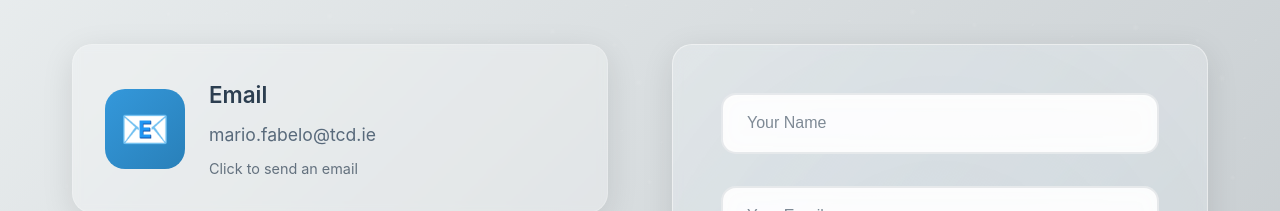
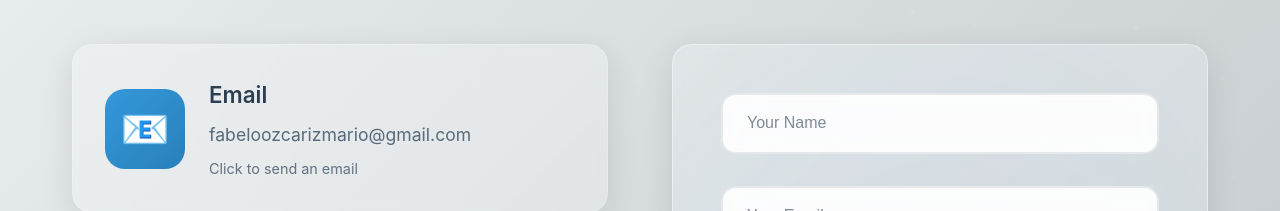
Before and after one commit to mariofabelo/personal-website, a website: page index.html in a window 1280 px wide. Shown: the part 6860-7071 px from the top of the page. Drawn offline with nearby package versions, Linux system fonts and the light colour scheme.

Commit message:
Update contact email in index.html to reflect new email address.

```diff
--- a/index.html
+++ b/index.html
@@ -339,11 +339,11 @@
             </div>
             <div class="contact-content">
                 <div class="contact-info">
-                    <div class="contact-item glass-effect floating-card clickable" onclick="window.open('mailto:mario.fabelo@tcd.ie', '_blank')">
+                    <div class="contact-item glass-effect floating-card clickable" onclick="window.open('mailto:fabeloozcarizmario@gmail.com', '_blank')">
                         <div class="contact-icon">📧</div>
                         <div class="contact-text">
                             <h3>Email</h3>
-                            <p>mario.fabelo@tcd.ie</p>
+                            <p>fabeloozcarizmario@gmail.com</p>
                             <small style="opacity: 0.7; font-size: 0.9rem;">Click to send an email</small>
                         </div>
                     </div>
```
